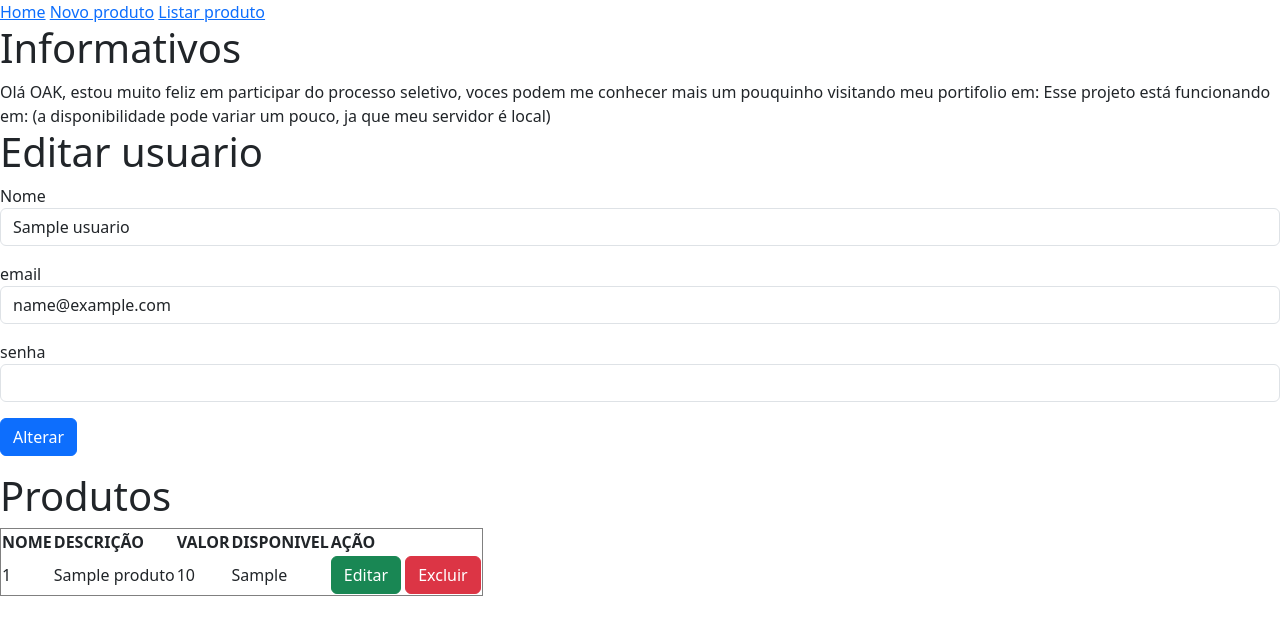
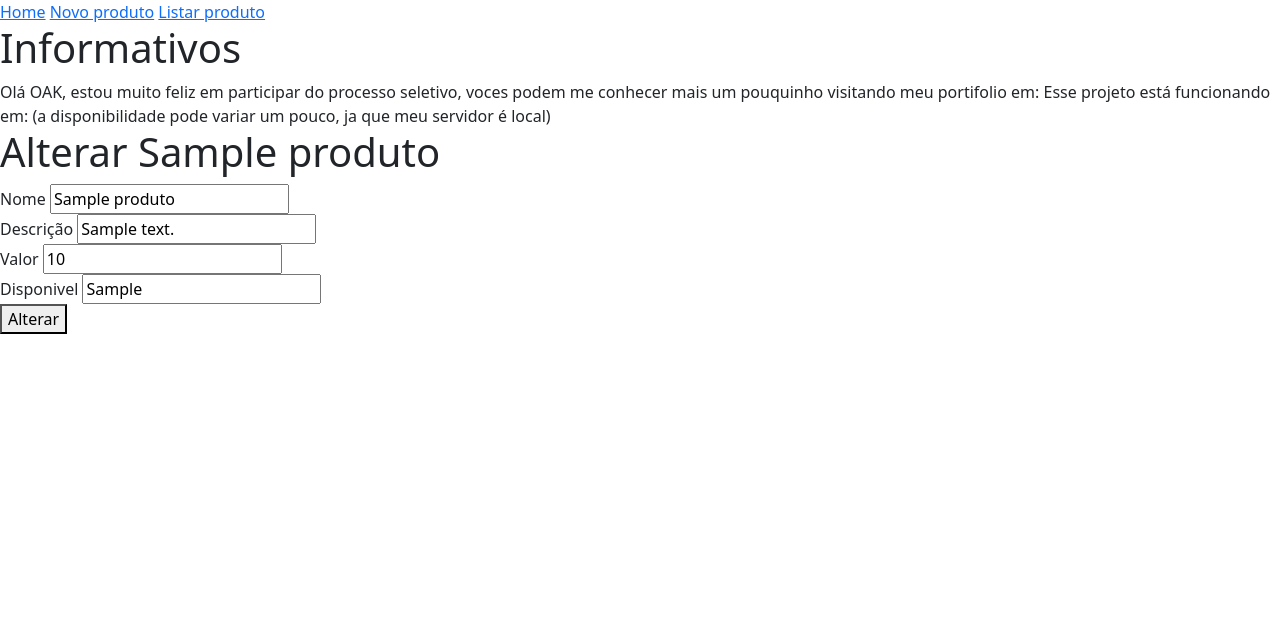
Before and after one commit to antonystar-dev/oak, a PHP site: page /?page=editar&id=1 in a window 1280 px wide. Shown: the top 635 px of the page. Run offline with PHP 8.4, Linux system fonts and the light colour scheme; tables that the repository leaves empty or names only in its code hold one stand-in row (values such as "Sample post"); some libraries are stand-ins or nearby versions.

Commit message:
crud funcionando

```diff
--- a/editar-produto.php
+++ b/editar-produto.php
@@ -1,25 +1,31 @@
-<h1> Editar usuario</h1>
+
 <?php
-$sql = "SELECT * FROM usuarios WHERE id=".$_REQUEST["id"];
+$sql = "SELECT * FROM produto WHERE id=".$_REQUEST["id"];
 $res = $conn->query($sql);
 $row = $res->fetch_object();
 ?>
+<h1> Alterar <?php echo $row->nome;?></h1>
 <form action="?page=salvar" method="POST">
   <input type="hidden" name="acao" value="editar">
   <input type="hidden" name="id" value="<?php echo $row->id;?>">
-  <div class="mb-3">
+  <div>
     <label>Nome</label>
-    <input type="text" name="nome" value="<?php echo $row->nome;?>" class="form-control">
+    <input type="text" name="nome" value="<?php echo $row->nome;?>">
   </div>
-  <div class="mb-3">
-    <label>email</label>
-    <input type="email" name="email" value="<?php echo $row->email;?>" class="form-control">
+  <div>
+    <label>Descrição</label>
+    <input type="text" name="descricao" value="<?php echo $row->descricao;?>">
   </div>
-  <div class="mb-3">
-    <label>senha</label>
-    <input type="password" name="senha"  class="form-control" required>
+  <div>
+    <label>Valor</label>
+    <input type="text" name="valor" value="<?php echo $row->valor;?>">
   </div>
-  <div class="mb-3">
-    <button type="submit" class="btn btn-primary">Alterar</button>
+  <div>
+    <label>Disponivel</label>
+    <input type="text" name="disponibilidade" value="<?php echo $row->disponibilidade;?>">
+  </div>
+
+  <div>
+    <button type="submit">Alterar</button>
 </div>
 </form>
--- a/index.php
+++ b/index.php
@@ -39,6 +39,7 @@
             include("salvar-produto.php");
             case "editar":
               include("editar-produto.php");
+              break;
           default:
           include("lista-produto.php");
 
--- a/lista-produto.php
+++ b/lista-produto.php
@@ -6,7 +6,7 @@ $qtd = $res->num_rows;
 if ($qtd > 0) {
     echo "<table border='1'>";
     echo "<tr>";
-
+    echo "<th>ID</th>";
     echo "<th>NOME</th>";
     echo "<th>DESCRIÇÃO</th>";
     echo "<th>VALOR</th>";
@@ -17,6 +17,7 @@ if ($qtd > 0) {
         echo "<tr>";
         echo "<td>" . $id = $row->id . "</td>";
         echo "<td>" . $nome = $row->nome . "</td>";
+        echo "<td>" . $descricao = $row->descricao . "</td>";
         echo "<td>" . $valor = $row->valor . "</td>";
         echo "<td>" . $disponivel = $row->disponibilidade . "</td>";
         echo "<td>
```
Also changed, not shown: novo-produto.php (+6 -6 lines), salvar-produto.php (+10 -8 lines).
